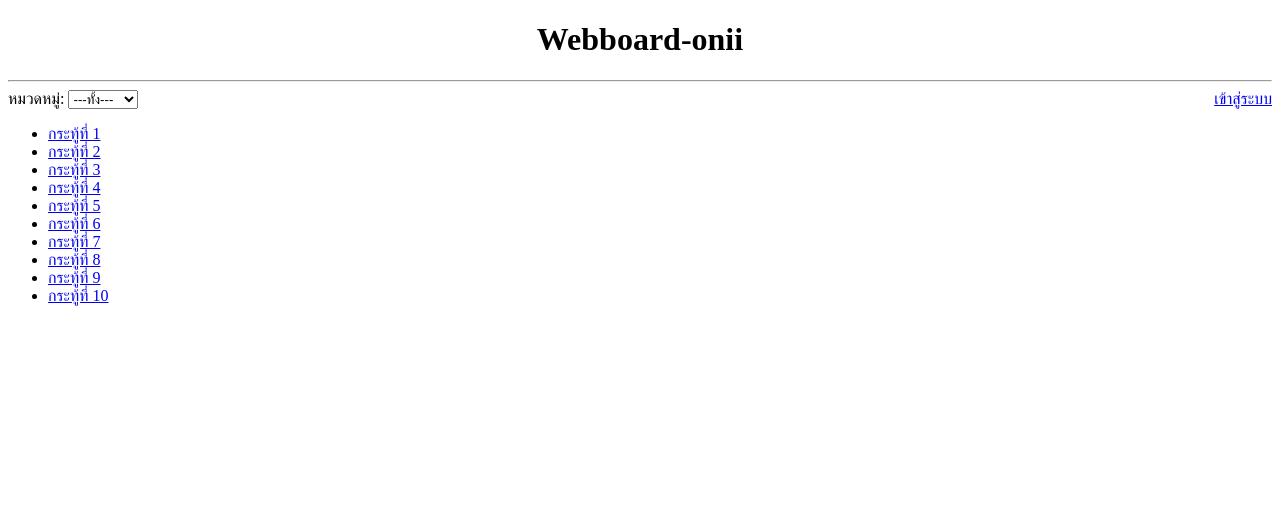
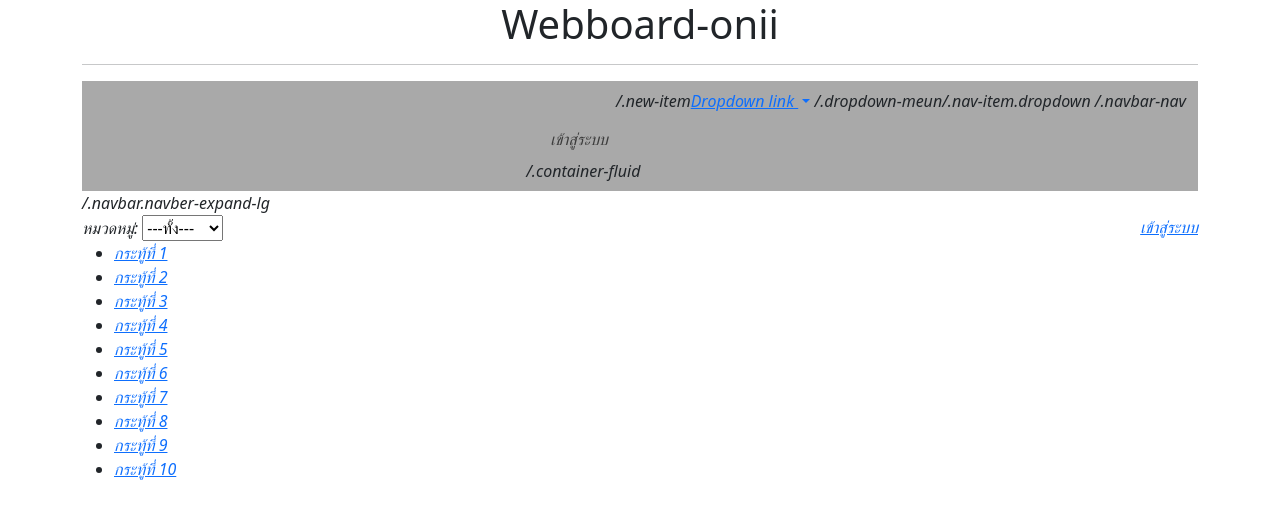
Before and after one commit to s6603052413094/Webboard-001, a PHP site: page / in a window 1280 px wide. Shown: the top 519 px of the page. Run offline with PHP 8.4, Linux system fonts and the light colour scheme.

Commit message:
navber fin
navber fin

```diff
--- a/index.php
+++ b/index.php
@@ -1,16 +1,45 @@
 <?php
 session_start();
 ?>
+
 <!DOCTYPE html>
 <html lang="en">
 <head>
     <meta charset="UTF-8">
     <meta name="viewport" content="width=device-width, initial-scale=1.0">
+    <link href="https://cdn.jsdelivr.net/npm/bootstrap@5.3.2/dist/css/bootstrap.min.css" rel="stylesheet" integrity="sha384-T3c6CoIi6uLrA9TneNEoa7RxnatzjcDSCmG1MXxSR1GAsXEV/Dwwykc2MPK8M2HN" crossorigin="anonymous">
+    <script src="https://cdn.jsdelivr.net/npm/bootstrap@5.3.2/dist/js/bootstrap.bundle.min.js" integrity="sha384-C6RzsynM9kWDrMNeT87bh95OGNyZPhcTNXj1NW7RuBCsyN/o0jlpcV8Qyq46cDfL" crossorigin="anonymous"></script>
+    <link rel="stylesheet" href="https://cdn.jsdelivr.net/npm/bootstrap-icons@1.11.3/font/bootstrap-icons.min.css">
     <title>Webboard-onii</title>
 </head>
 <body>
-    <h1 style="text-align: center;">Webboard-onii</h1>
+    <div class="container-lg">
+    <h1 style="text-align: center;" class="mb-3">Webboard-onii</h1>
     <hr>
+    <nav class="navbar navbar-expand-lg" style="background-color: darkgray;">
+    <div class="container-fluid">
+    <a class="navbar-brand" href="index.php"><i class="bi bi-"</a>
+        <div class="navbar-nav">
+            <?php if(!isset($_SESSION['id'])){?>
+        <li class="nav-item">
+          <a class="nav-link" aria-current="page" href="login.php">เข้าสู่ระบบ</a>
+        </li>/.new-item
+        <?php }else{
+            ?>
+        <?php }?>
+        <li class="nav-item dropdown">
+          <a class="btn-outline-secondary dropdown-toggle" href="#" role="button" data-bs-toggle="dropdown" aria-expanded="false">
+            Dropdown link
+          </a>
+          <ul class="dropdown-menu">
+            <li><a class="dropdown-item" href="#">Action</a></li>
+            <li><a class="dropdown-item" href="#">Another action</a></li>
+            <li><a class="dropdown-item" href="#">Something else here</a></li>
+          </ul>/.dropdown-meun
+        </li>/.nav-item.dropdown
+
+    /.navbar-nav</div>/.container-fluid
+</nav>/.navbar.navber-expand-lg
     <form>
     หมวดหมู่:
     <select name="category">
@@ -20,27 +49,29 @@
     </select>
     <?php
       if (!isset($_SESSION['id'])){
-        echo "<a href=login.php style='float:right;'>เข้าสู่ระบบ</a>";
+        echo "<a href= login.php  style='float:right';>เข้าสู่ระบบ</a>";
+
       }else{
-        echo"<div style='float: right;'>
-             ผู้ใช้งานระบบ : $_SESSION[username]&nbsp;&nbsp;
-             <a href=logout.php>ออกจากระบบ</a>
-        </div>";
-        echo"<br><a href=newport.php>สร้างกระทู้ใหม่</a>";
+        echo"<div style='float:right;'>
+              ผู้ใช้งานระบบ:$_SESSION[username]&nbsp;&nbsp;
+              <a href=logout.php> ออกจากระบบ</a>
+            </div> ";
+        echo"<br><a href=newpost.php>สร้างกระทุ้ใหม่</a>";
             }
     ?>
-
-
   </form>
   <ul>
   <?php
       for($i=1;$i<=10;$i++){
-        echo "<li><a href=post.php?id=$i>กระทู้ที่ $i</a>";
-    if(isset($_SESSION['id']) && $_SESSION['role']=='a'){
+        echo "<li><a href='post.php?id=$i'>กระทู้ที่ $i</a>";
+        if(isset($_SESSION['id']) &&$_SESSION['role']=='a'){
           echo "&nbsp;&nbsp;<a href=delete.php?id=$i>ลบ</a>";
           }
-        echo "</li>";
+        echo"</li>";
         }
   ?>
+
+  </ul>
+    </div>
 </body>
 </html>
```
Lines whose indentation alone changed are shown as unchanged.
